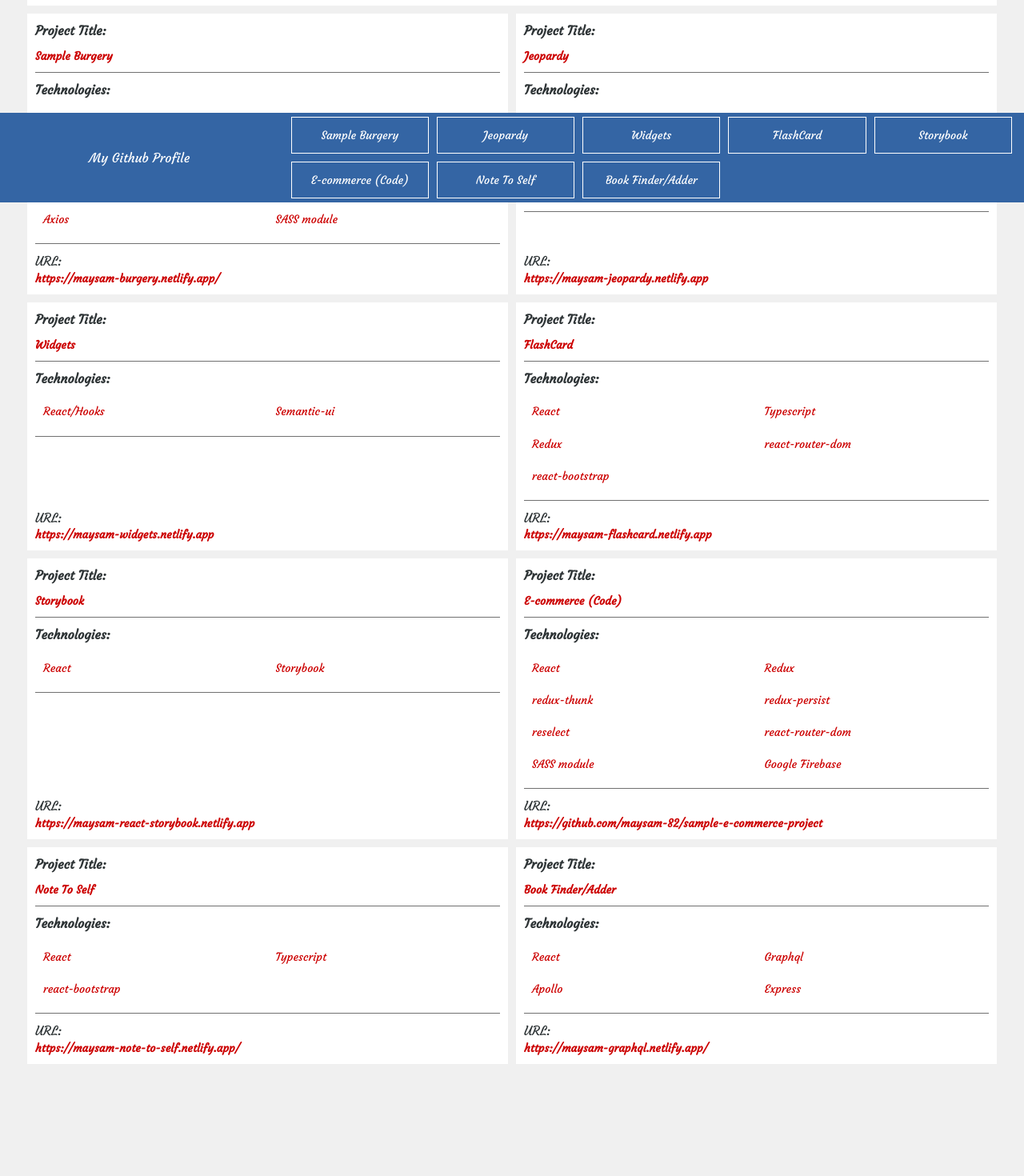
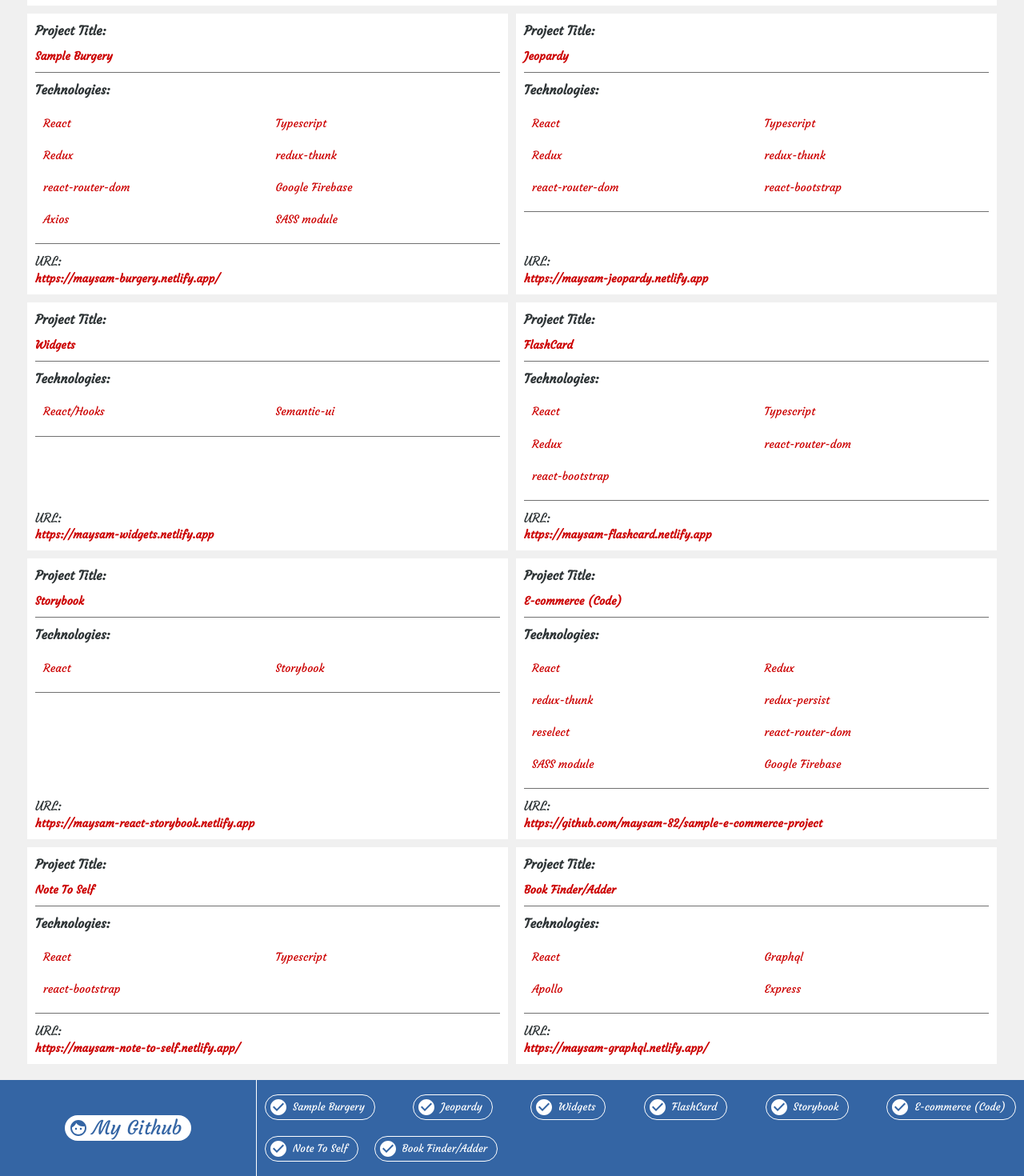
Before and after one commit to maysam-82/myprojects, a React (Create React App) app: page / in a window 1280 px wide. Shown: the part 547-2017 px from the top of the page at 80% size. Before the commit the page ends 1897 px from the top, so only its background shows below. Built offline with nearby package versions, Linux system fonts and the light colour scheme.

Commit message:
Add mterial ui to Footer component

```diff
--- a/src/App.js
+++ b/src/App.js
@@ -8,9 +8,15 @@
 import { ThemeProvider, Container, makeStyles } from '@material-ui/core';
 
 const useStyles = makeStyles((theme) => ({
-    appContainer: {
+    appTopSpace: {
         ...theme.mixins.toolbar,
         marginBottom: '0.625rem',
+    },
+    appBottomSpace: {
+        height: '4rem',
+        [theme.breakpoints.up('md')]: {
+            height: 0,
+        },
     },
 }));
 
@@ -19,16 +25,16 @@
     return (
         <ThemeProvider theme={theme}>
             <Header />
-            <div className={classes.appContainer} />
+            <div className={classes.appTopSpace} />
             <Container maxWidth="lg">
-                <div className={classes.appContent} />
-                <div>
+                <div className={classes.appContent}>
                     <HeroBox />
                     {/*TODO: Complete Slider <Slider items={projects} /> */}
                     <Board items={projects} />
                 </div>
-                <Footer items={projects} />
             </Container>
+            <div className={classes.appBottomSpace} />
+            <Footer items={projects} />
         </ThemeProvider>
     );
 };
--- a/src/components/Footer/Footer.js
+++ b/src/components/Footer/Footer.js
@@ -1,20 +1,134 @@
+import {
+    Chip,
+    Grid,
+    Link,
+    List,
+    ListItem,
+    makeStyles,
+} from '@material-ui/core';
+import FaceIcon from '@material-ui/icons/Face';
+import CheckCircleIcon from '@material-ui/icons/CheckCircle';
 import React from 'react';
-import classes from './footer.module.scss';
+
+const useStyles = makeStyles((theme) => {
+    const {
+        palette: {
+            common: { secondary, white },
+        },
+        typography,
+    } = theme;
+
+    return {
+        footerContainer: {
+            padding: '1rem',
+            backgroundColor: secondary,
+            width: '100%',
+            display: 'flex',
+            justifyContent: 'center',
+            position: 'fixed',
+            top: 'auto',
+            bottom: 0,
+
+            [theme.breakpoints.up('md')]: {
+                padding: 0,
+                position: 'relative',
+            },
+        },
+        projectLinksContainer: {
+            display: 'none',
+            border: 'none',
+            [theme.breakpoints.up('md')]: {
+                display: 'block',
+                borderLeft: '0.0625rem solid',
+                borderLeftColor: white,
+            },
+        },
+        listItemGithub: {
+            color: secondary,
+            fontSize: '1.5rem',
+            backgroundColor: white,
+        },
+        profile: {
+            height: '100%',
+            display: 'flex',
+            alignItems: 'center',
+            justifyContent: 'center',
+            textAlign: 'center',
+            fontSize: typography.h5.fontSize,
+            color: white,
+        },
+        projectsLink: {
+            display: 'none',
+
+            [theme.breakpoints.up('md')]: {
+                display: 'flex',
+                flexWrap: 'wrap',
+                justifyContent: 'space-between',
+                '&::after': {
+                    content: "''",
+                    flex: 'auto',
+                    width: 'calc(20% - 0.625rem)',
+                },
+            },
+        },
+        projectLink: {
+            padding: '0.625rem',
+            width: 'auto',
+            color: white,
+        },
+        iconGithub: {
+            color: secondary,
+        },
+        iconLink: {
+            color: white,
+        },
+        listItemLink: {
+            color: white,
+            borderColor: white,
+        },
+    };
+});
 
 const Footer = ({ items }) => {
-	const renderItemsLink = items.map(({ id, title, url }) => (
-		<li className={classes.projectLink} key={id}>
-			<a href={url}>{title}</a>
-		</li>
-	));
-	return (
-		<div className={classes.footerContainer}>
-			<div className={classes.profile}>
-				<a href="https://github.com/maysam-82">My Github Profile</a>
-			</div>
-			<ul className={classes.projectsLink}>{renderItemsLink}</ul>
-		</div>
-	);
+    const classes = useStyles();
+
+    const renderItemsLink = items.map(({ id, title, url }) => (
+        <ListItem
+            className={classes.projectLink}
+            key={id}
+            component={Link}
+            href={url}
+        >
+            <Chip
+                label={title}
+                icon={<CheckCircleIcon className={classes.iconLink} />}
+                clickable
+                variant="outlined"
+                className={classes.listItemLink}
+            />
+        </ListItem>
+    ));
+    return (
+        <footer className={classes.footerContainer}>
+            <Grid item md={3} xs={12}>
+                <Link
+                    href="https://github.com/maysam-82"
+                    className={classes.profile}
+                    underline="none"
+                >
+                    <Chip
+                        label="My Github"
+                        icon={<FaceIcon className={classes.iconGithub} />}
+                        clickable
+                        className={classes.listItemGithub}
+                    />
+                </Link>
+            </Grid>
+            <Grid item md={9} className={classes.projectLinksContainer}>
+                <List className={classes.projectsLink}>{renderItemsLink}</List>
+            </Grid>
+        </footer>
+    );
 };
 
 export default Footer;
--- a/src/components/Footer/footer.module.scss
+++ /dev/null
@@ -1,80 +0,0 @@
-@import '../../styles/variables.scss';
-.footerContainer {
-    width: 100%;
-    background-color: $secondary;
-    padding: 0;
-    height: 7rem;
-    display: flex;
-    justify-content: space-between;
-    align-items: center;
-    position: fixed;
-    bottom: 0;
-    left: 0;
-    .profile {
-        width: 30%;
-        height: 100%;
-        display: flex;
-        align-items: center;
-        background-color: $secondary;
-        a {
-            display: block;
-            text-decoration: none;
-            color: $white;
-            width: 100%;
-            text-align: center;
-            font-size: 1rem;
-        }
-    }
-    .projectsLink {
-        padding: 0;
-        margin: 0;
-        list-style: none;
-        font-size: 0.875rem;
-        display: flex;
-        flex-wrap: wrap;
-        align-items: center;
-        width: 80%;
-        padding: 0 0.625rem;
-        height: 100%;
-        &::after {
-            content: '';
-            flex: auto;
-            width: calc(20% - 0.625rem);
-        }
-        .projectLink {
-            width: calc(20% - 0.625rem);
-            height: calc(50% - 0.625rem);
-            display: flex;
-            margin: 0 0.3125rem;
-            align-items: center;
-            background-color: $secondary;
-            border: 0.0625rem solid $white;
-
-            a {
-                color: $white;
-                text-decoration: none;
-                display: flex;
-                align-items: center;
-                justify-content: center;
-                height: 100%;
-                width: 100%;
-            }
-        }
-    }
-}
-
-@media screen and (max-width: $break-large) {
-    .footerContainer {
-        position: fixed;
-        bottom: 0;
-        left: 0;
-        height: 4rem;
-        z-index: $max-z-index;
-        .projectsLink {
-            display: none;
-        }
-        .profile {
-            width: 100%;
-        }
-    }
-}
```
Also changed, not shown: src/app.module.scss (deleted, +0 -20 lines).
